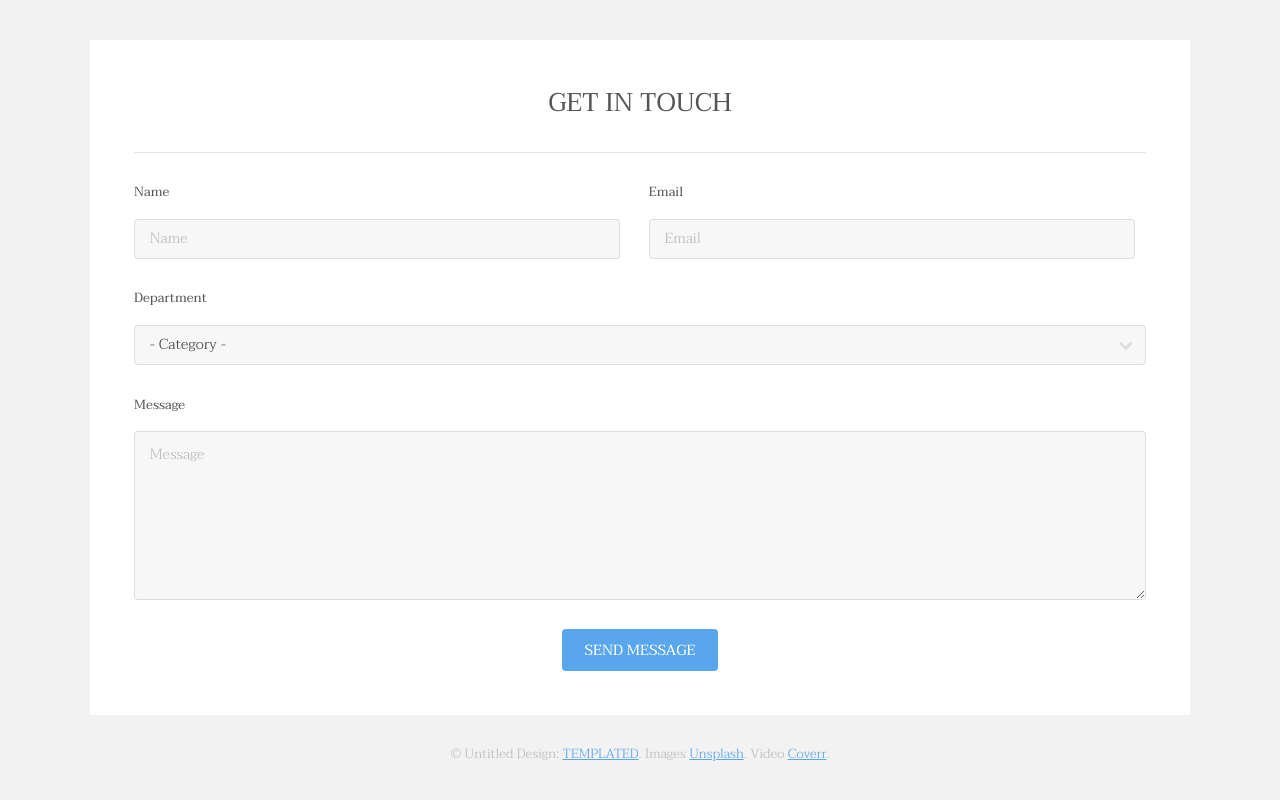
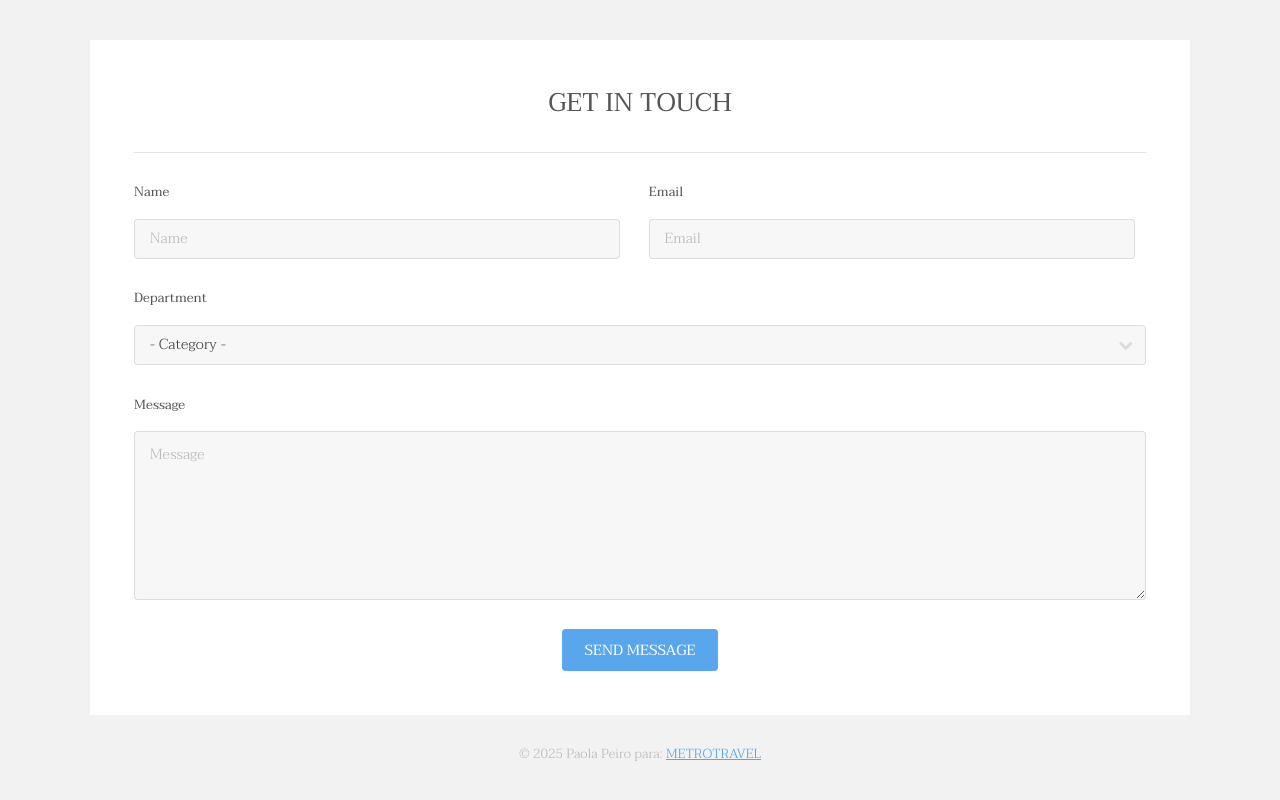
Before and after one commit to Pao9629/REP_04_METROPOLITA, a plain HTML site: page index.html in a window 1280 px wide. Shown: the part 3231-4031 px from the top of the page. Drawn offline with Linux system fonts and the light colour scheme.

Commit message:
cambios en el pie de página por PAOLA

```diff
--- a/index.html
+++ b/index.html
@@ -194,7 +194,7 @@
 						</div>
 					</section>
 					<div class="copyright">
-						&copy; Untitled Design: <a href="https://templated.co/">TEMPLATED</a>. Images <a href="https://unsplash.com/">Unsplash</a>. Video <a href="http://coverr.co/">Coverr</a>.
+						&copy; 2025 Paola Peiro para: <a href="https://templated.co/">METROTRAVEL</a><a href="https://unsplash.com/"></a><a href="http://coverr.co/"></a>
 					</div>
 				</div>
 			</footer>
```
